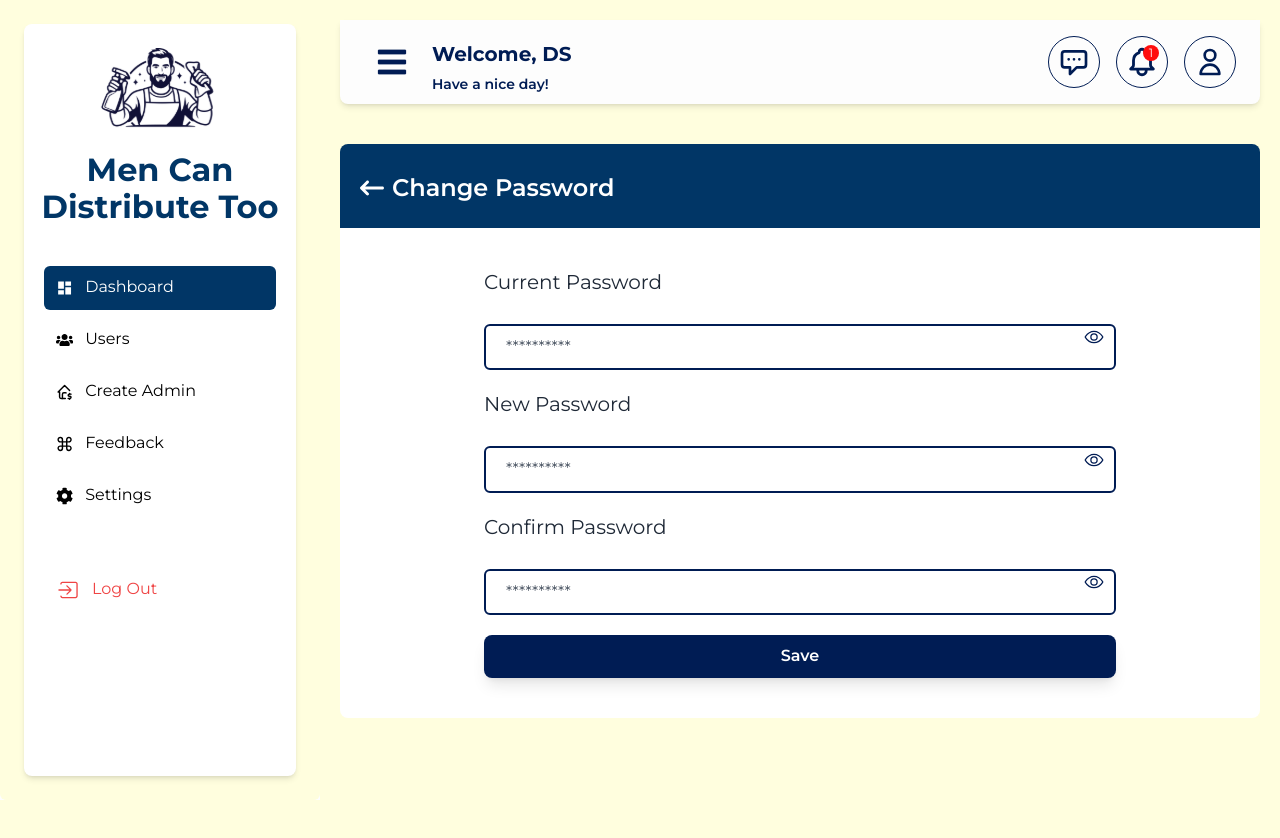
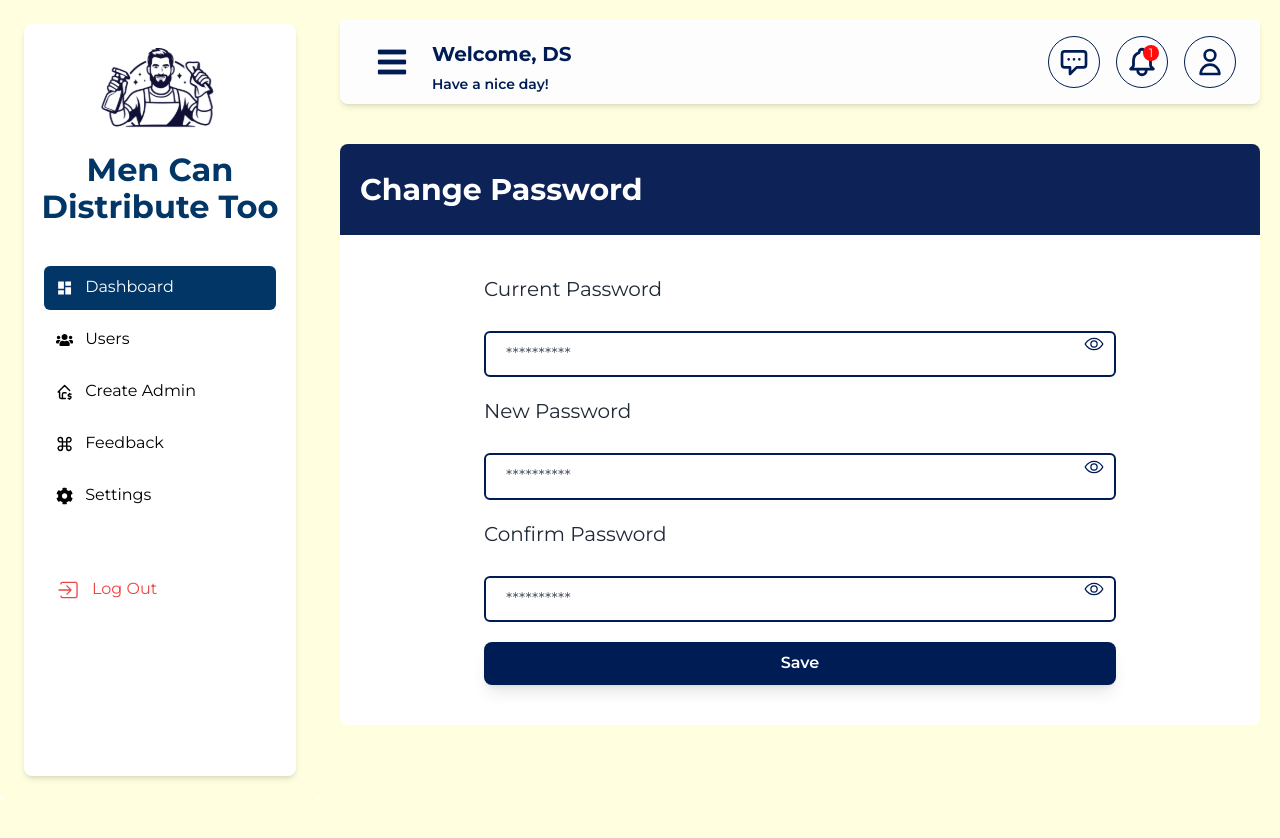
Before and after one commit to shishir786/manCanCleanToo-Dashboard, a React (Vite) app: page /dashboard/Setting/changePassword in a window 1280 px wide. Shown: the top 838 px of the page. Built offline with nearby package versions, Linux system fonts and the light colour scheme.

Commit message:
responsive and clean and fix the whole codebase

```diff
--- a/src/auth/ChangePass.jsx
+++ b/src/auth/ChangePass.jsx
@@ -2,7 +2,6 @@ import "antd/dist/reset.css";
 import { useState } from "react";
 import { IoEyeOffOutline, IoEyeOutline } from "react-icons/io5";
 import { Link } from "react-router-dom";
-import PageHeading from "../shared/PageHeading";
 
 const ChangePass = () => {
   const [showPassword, setShowPassword] = useState(false);
@@ -19,8 +18,10 @@ const ChangePass = () => {
   };
   return (
     <div>
-      <div className="rounded-t-lg mt-5 rounded-b-none bg-[#013666] text-white py-3 flex flex-row justify-between items-center mx-5 max-md:mx-3 px-5 max-md:px-3">
-        <PageHeading title="Change Password" />
+      <div className="rounded-t-lg mt-5 rounded-b-none bg-[#0D2357] text-white py-3 flex flex-row justify-between items-center mx-5 max-md:mx-3 px-5 max-md:px-3">
+
+          <h2 className="text-white text-3xl mt-4 font-bold">Change Password</h2>
+
       </div>
       <div className="mx-5 max-md:mx-3 px-5 max-md:px-3 bg-white rounded-b-lg">
         <div className="bg-white relative px-5 max-md:px-3 py-10 max-md:py-6 w-full max-w-2xl mx-auto">
```
